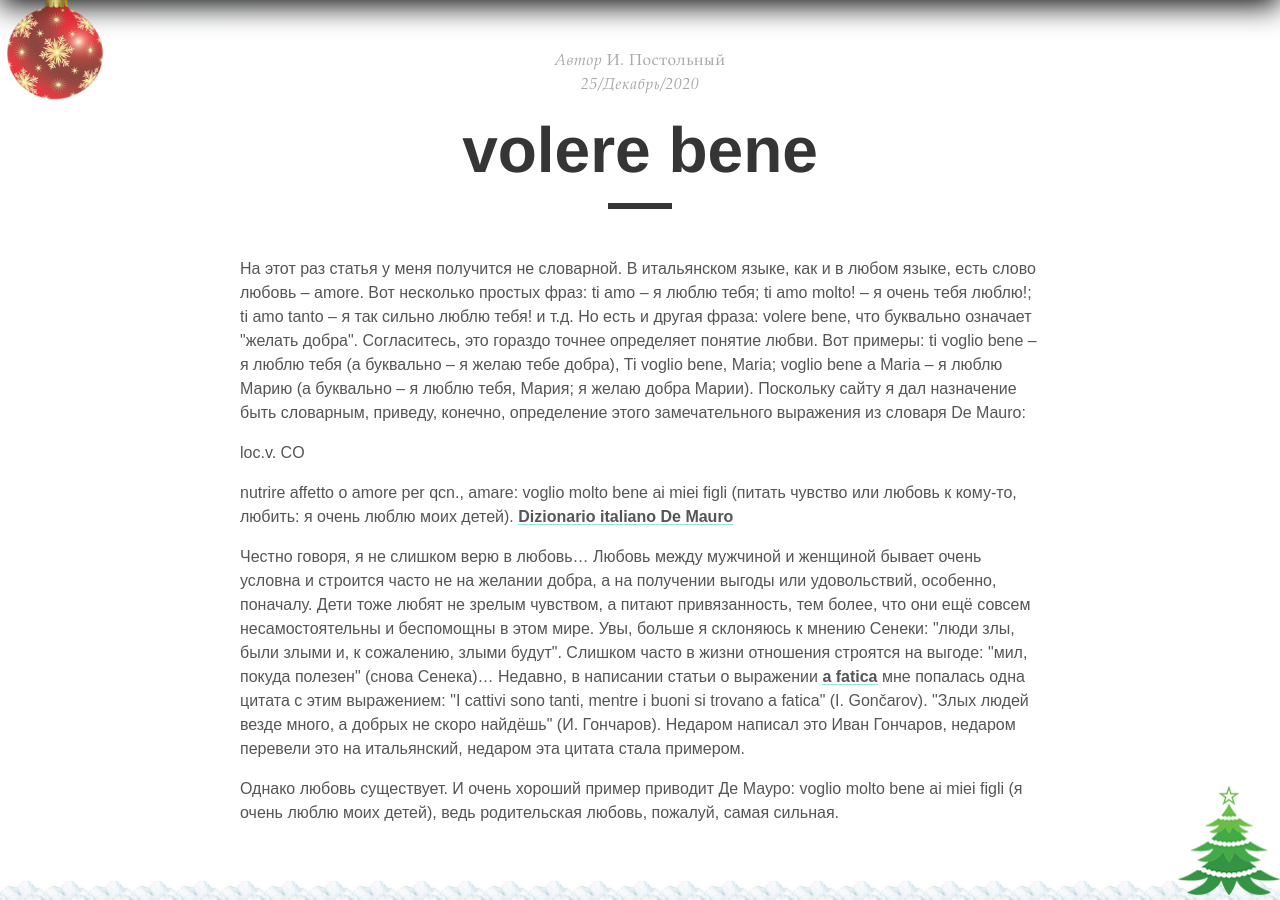
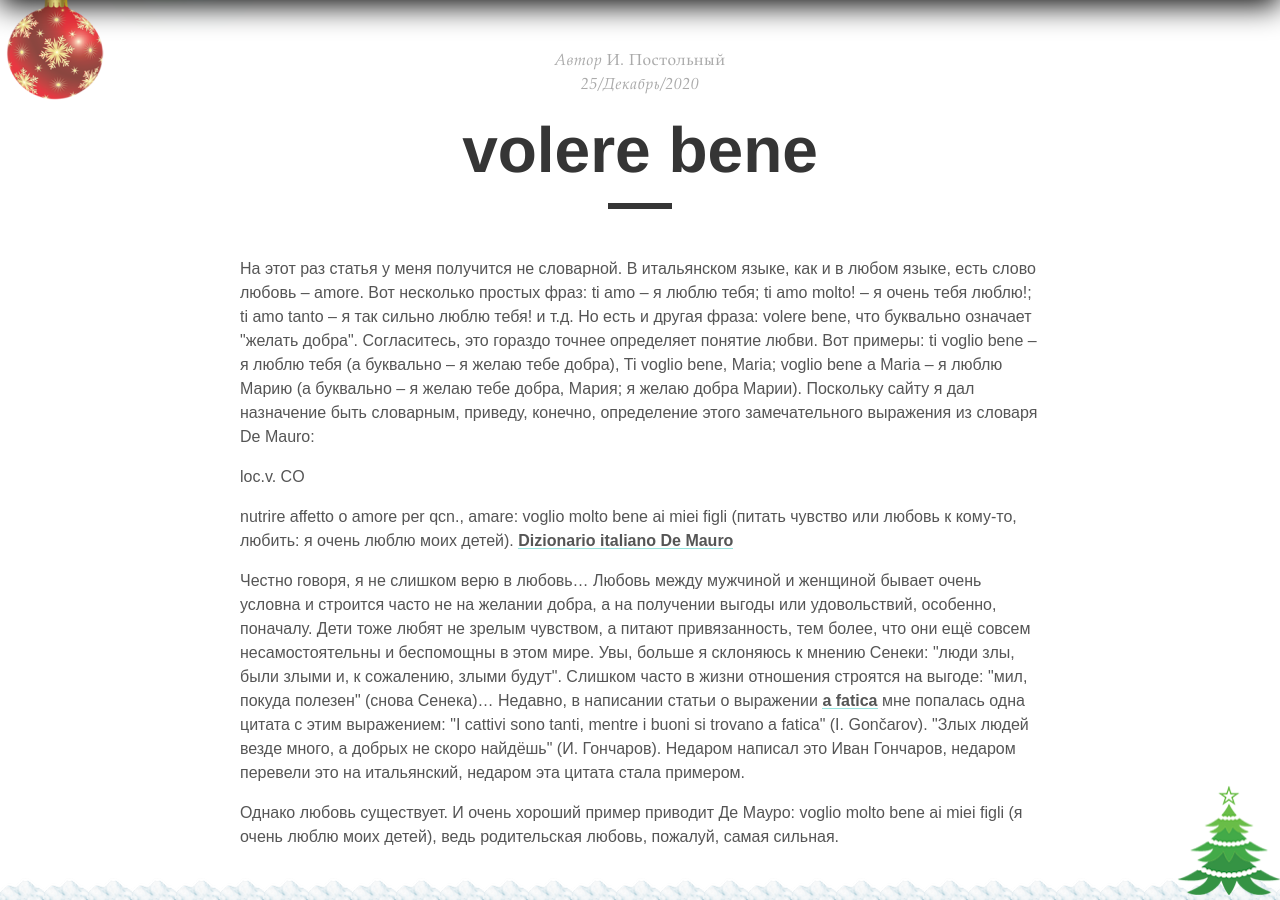
Before and after one commit to postolny/postolny.github.io, a Jekyll site: the page built from _posts/2020-12-25-volere-bene.md, in a window 1280 px wide and 900 px high, scrolled down 481 px. Built offline with Jekyll 4.4.1, drawn with Linux system fonts in a browser that asks for light colours; nearby versions of some CDN libraries.

Commit message:
Update 2020-12-25-volere-bene.md

```diff
--- a/_posts/2020-12-25-volere-bene.md
+++ b/_posts/2020-12-25-volere-bene.md
@@ -8,7 +8,7 @@ categories: v
 tags:
 ---
 
-На этот раз статья у меня получится не словарной. В итальянском языке, как и в любом языке, есть слово любовь – amore. Вот несколько простых фраз: ti amo – я люблю тебя; ti amo molto! – я очень тебя люблю!; ti amo tanto – я так сильно люблю тебя! и т.д. Но есть и другая фраза: volere bene, что буквально означает "желать добра". Согласитесь, это гораздо точнее определяет понятие любви. Вот примеры: ti voglio bene – я люблю тебя (а буквально – я желаю тебе добра), Ti voglio bene, Maria; voglio bene a Maria – я люблю Марию (а буквально – я люблю тебя, Мария; я желаю добра Марии).
+На этот раз статья у меня получится не словарной. В итальянском языке, как и в любом языке, есть слово любовь – amore. Вот несколько простых фраз: ti amo – я люблю тебя; ti amo molto! – я очень тебя люблю!; ti amo tanto – я так сильно люблю тебя! и т.д. Но есть и другая фраза: volere bene, что буквально означает "желать добра". Согласитесь, это гораздо точнее определяет понятие любви. Вот примеры: ti voglio bene – я люблю тебя (а буквально – я желаю тебе добра), Ti voglio bene, Maria; voglio bene a Maria – я люблю Марию (а буквально – я желаю тебе добра, Мария; я желаю добра Марии).
 Поскольку сайту я дал назначение быть словарным, приведу, конечно, определение этого замечательного выражения из словаря De Mauro:
 
 loc.v.  CO
```
